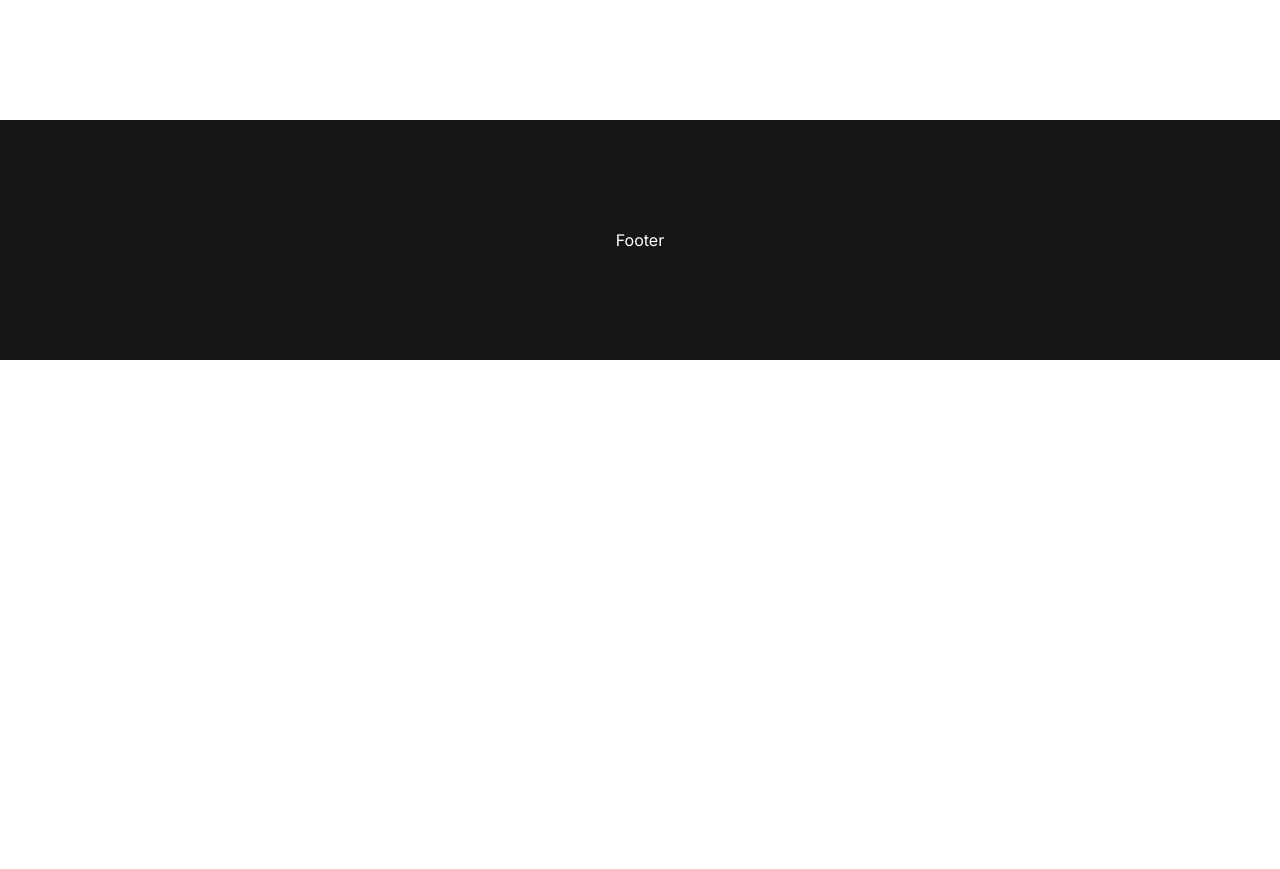
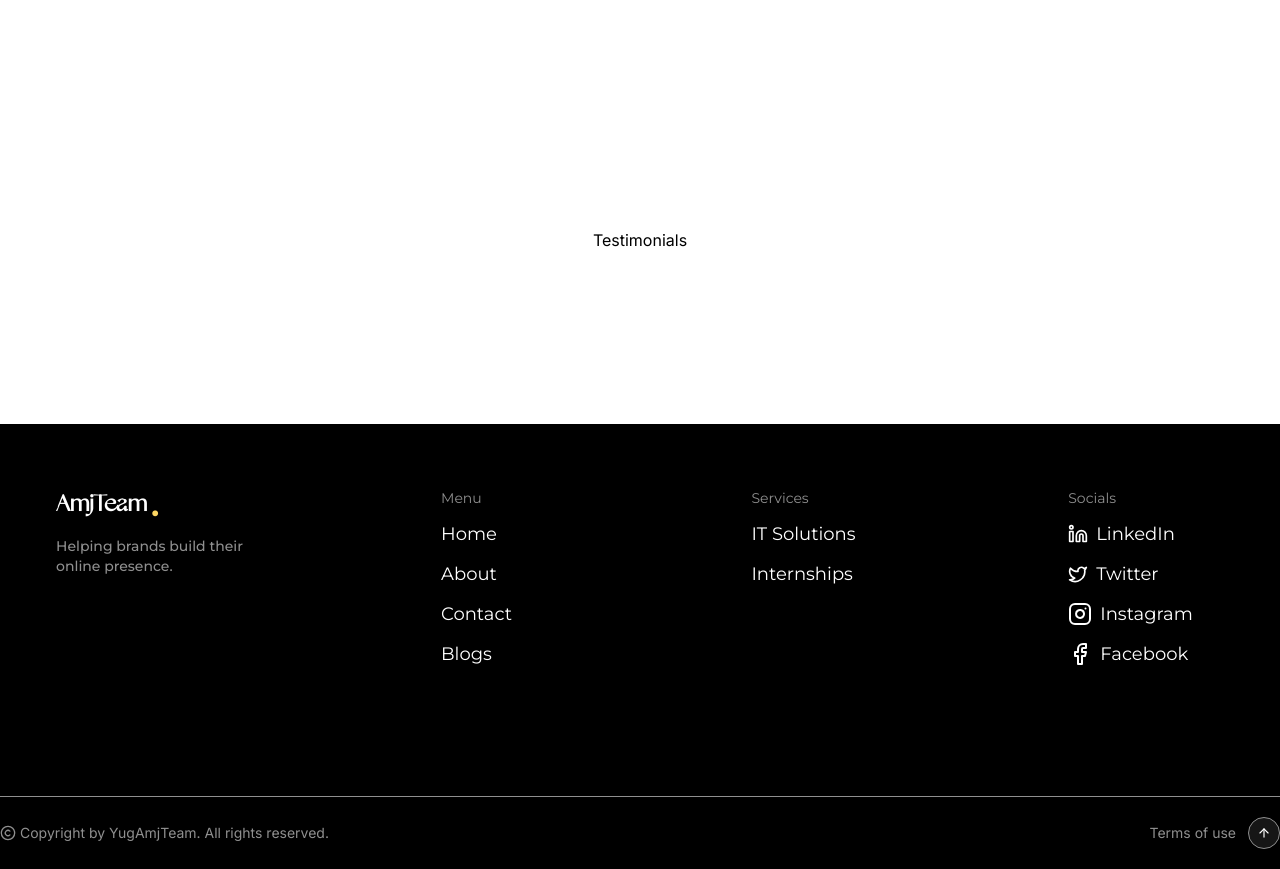
Before and after one commit to vinay-works/amj-final-version, a React (Vite) app: page /services/it-solutions in a window 1280 px wide. Shown: the part 440-1309 px from the top of the page. Before the commit the page ends 800 px from the top, so only its background shows below. Built offline with nearby package versions, Linux system fonts and the light colour scheme.

Commit message:
footer -footer component added

```diff
--- a/index.html
+++ b/index.html
@@ -1,5 +1,5 @@
 <!DOCTYPE html>
-<html lang="en">
+<html lang="en" class="scroll-smooth">
   <head>
     <meta charset="UTF-8" />
     <link rel="icon" type="image/svg+xml" href="/vite.svg" />
--- a/src/Layout.tsx
+++ b/src/Layout.tsx
@@ -1,5 +1,6 @@
 import { Outlet } from 'react-router-dom';
 import Navbar from './components/Navbar';
+import Footer from './components/Footer';
 
 const Layout = () => {
   return (
@@ -8,9 +9,10 @@ const Layout = () => {
       <main className=''>
         <Outlet />
       </main>
-      <div className='w-full h-[30vh] bg-matteBlack text-white flex items-center justify-center'>
-        <h1>Footer</h1>
+      <div className='w-full h-[30vh] bg-white flex items-center justify-center'>
+        <h1>Testimonials</h1>
       </div>
+      <Footer />
     </>
   );
 };
--- /dev/null
+++ b/src/components/Footer.tsx
@@ -0,0 +1,150 @@
+import {
+  ArrowUp,
+  Copyright,
+  Facebook,
+  Instagram,
+  Linkedin,
+  Twitter,
+} from 'lucide-react';
+import { Link } from 'react-router-dom';
+
+export default function Footer() {
+  const scrollToTop = () => {
+    window.scrollTo({
+      top: 0,
+      behavior: 'smooth', // Smooth scrolling behavior
+    });
+  };
+  return (
+    <footer className='w-full h-auto bg-black text-white'>
+      <div className='container mx-auto my-16 py-16 font-montserrat grid grid-cols-1 md:grid-cols-2 lg:grid-cols-4 place-items-center lg:items-start gap-7'>
+        {/* ---Company--- */}
+        <div className='flex flex-col'>
+          <Link
+            to={'/'}
+            className='text-2xl font-modernGallery font-bold inline-flex gap-x-1 justify-center lg:justify-start'
+          >
+            AmjTeam
+            <p className='text-3xl font-montserrat font-bold text-goldenRod'>
+              .
+            </p>
+          </Link>
+
+          <p className='text-sm text-gray font-montserrat font-medium mt-3'>
+            Helping brands build their <br />
+            online presence.
+          </p>
+        </div>
+
+        {/* ---Menu--- */}
+        <div>
+          <p className='text-sm text-lightGray font-montserrat mb-3 text-center lg:text-start'>
+            Menu
+          </p>
+
+          <div className='flex flex-col gap-y-3 items-center lg:items-start'>
+            <Link to={'/'} className='text-lg hover:text-gray hover:underline'>
+              Home
+            </Link>
+            <Link
+              to={'/about'}
+              className='text-lg hover:text-gray hover:underline'
+            >
+              About
+            </Link>
+            <Link
+              to={'/contact'}
+              className='text-lg hover:text-gray hover:underline'
+            >
+              Contact
+            </Link>
+            <Link
+              to={'/blogs'}
+              className='text-lg hover:text-gray hover:underline'
+            >
+              Blogs
+            </Link>
+          </div>
+        </div>
+
+        {/* ---Services--- */}
+        <div>
+          <p className='text-sm text-lightGray font-montserrat mb-3 text-center lg:text-start'>
+            Services
+          </p>
+
+          <div className='flex flex-col gap-y-3 items-center lg:items-start'>
+            <Link
+              to={'/services/it-solutions'}
+              className='text-lg hover:text-gray hover:underline'
+            >
+              IT Solutions
+            </Link>
+            <Link
+              to={'/services/internships'}
+              className='text-lg hover:text-gray hover:underline'
+            >
+              Internships
+            </Link>
+          </div>
+        </div>
+
+        {/* ---Socials--- */}
+        <div>
+          <p className='text-sm text-lightGray font-montserrat mb-3 text-center lg:text-start'>
+            Socials
+          </p>
+
+          <div className='flex flex-col gap-y-3 items-center lg:items-start'>
+            <a
+              href='#'
+              className='inline-flex items-center gap-x-2 text-lg hover:text-gray hover:underline'
+            >
+              <Linkedin className='w-5 h-5' /> LinkedIn
+            </a>
+            <a
+              href='#'
+              className='inline-flex items-center gap-x-2 text-lg hover:text-gray hover:underline'
+            >
+              <Twitter className='w-5 h-5' /> Twitter
+            </a>
+            <a
+              href='#'
+              className='inline-flex items-center gap-x-2 text-lg hover:text-gray hover:underline'
+            >
+              <Instagram /> Instagram
+            </a>
+            <a
+              href='#'
+              className='inline-flex items-center gap-x-2 text-lg hover:text-gray hover:underline'
+            >
+              <Facebook /> Facebook
+            </a>
+          </div>
+        </div>
+      </div>
+      <div className='w-full h-auto container mx-auto'>
+        {/* ---Copyright--- */}
+        <div className='border-t border-lightGray py-5 flex items-center justify-center lg:justify-between flex-wrap gap-5'>
+          <p className='text-sm text-gray inline-flex items-center gap-x-1'>
+            <Copyright className='w-4 h-4' /> Copyright by YugAmjTeam. All
+            rights reserved.
+          </p>
+
+          <div className='flex items-center justify-center gap-x-3'>
+            <a href='#' className='text-sm text-gray hover:underline'>
+              Terms of use
+            </a>
+
+            <button
+              className='w-8 h-8 bg-matteBlack border border-lightGray p-2 flex items-center justify-center rounded-full'
+              onClick={scrollToTop}
+            >
+              <ArrowUp />
+            </button>
+          </div>
+        </div>
+      </div>
+    </footer>
+  );
+}
```
